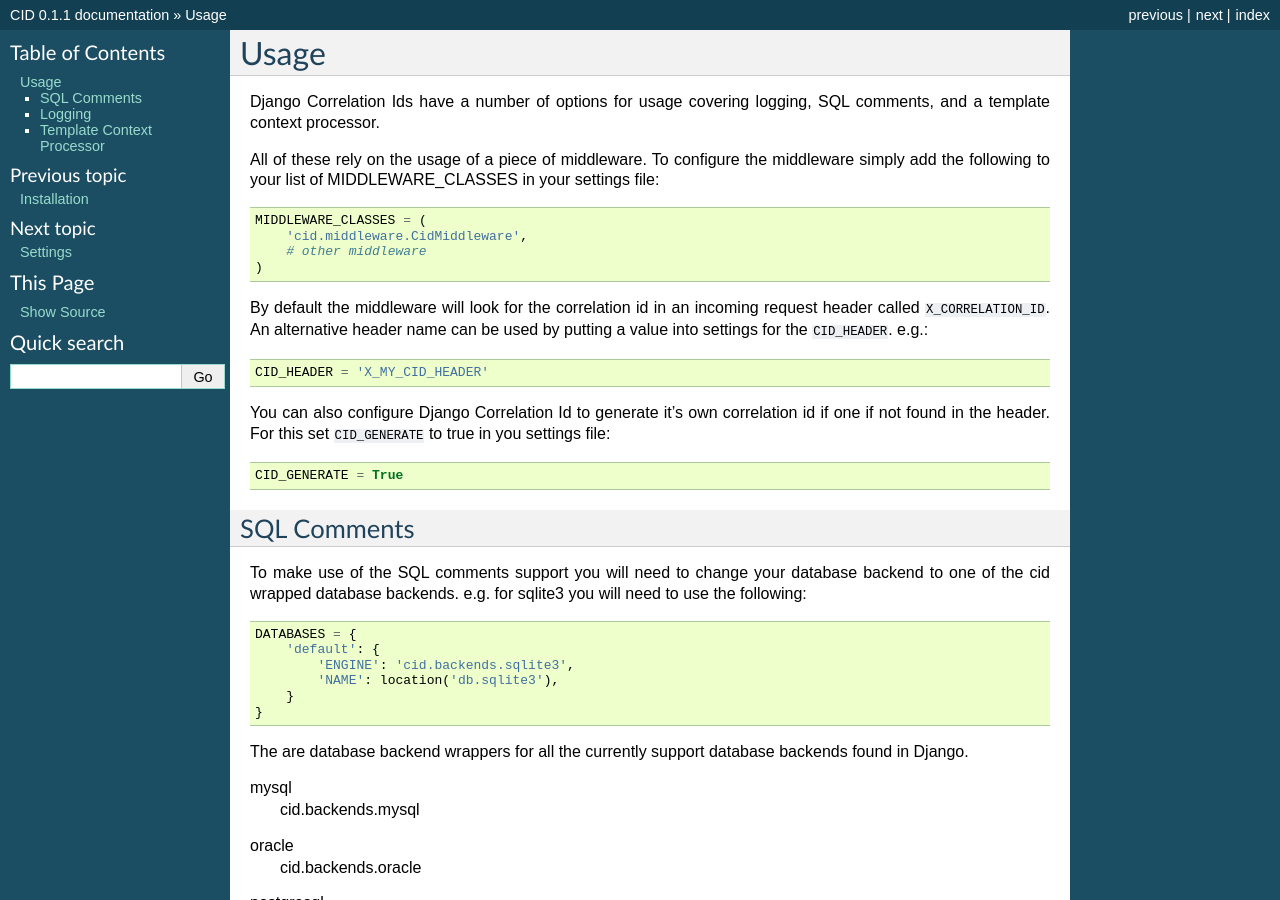
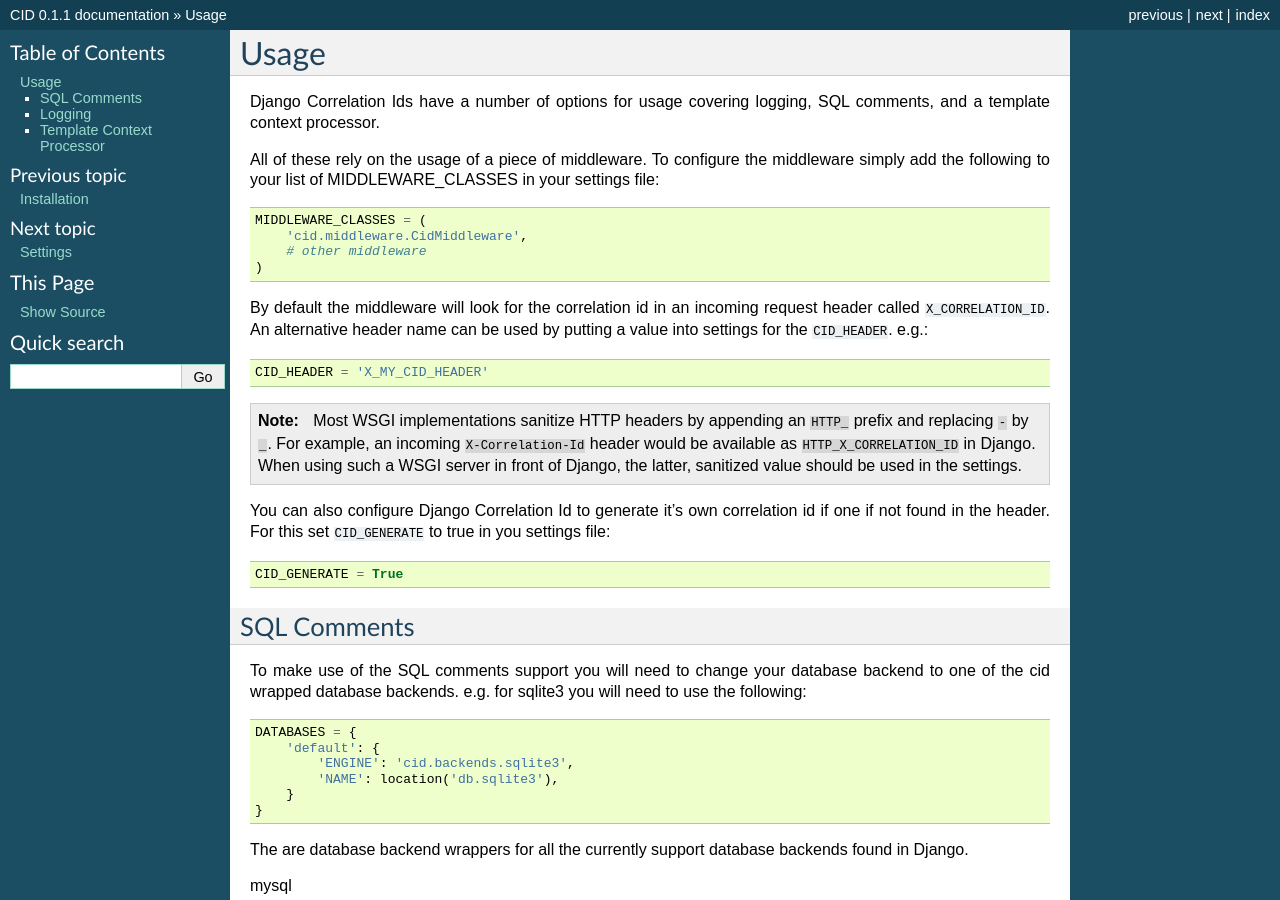
Before and after one commit to Polyconseil/django-cid, a Sphinx documentation site: the page built from docs/usage.rst, in a window 1280 px wide and 900 px high. Built offline with Sphinx 7.4.7, drawn with Linux system fonts in a browser that asks for light colours.

Commit message:
docs: Mention sanitization of HTTP headers.

```diff
--- a/docs/usage.rst
+++ b/docs/usage.rst
@@ -25,6 +25,15 @@ used by putting a value into settings for the ``CID_HEADER``. e.g.:
 .. code-block:: python
 
     CID_HEADER = 'X_MY_CID_HEADER'
+
+.. note::
+
+    Most WSGI implementations sanitize HTTP headers by appending an
+    ``HTTP_`` prefix and replacing ``-`` by ``_``. For example, an
+    incoming ``X-Correlation-Id`` header would be available as
+    ``HTTP_X_CORRELATION_ID`` in Django. When using such a WSGI server
+    in front of Django, the latter, sanitized value should be used in
+    the settings.
 
 You can also configure Django Correlation Id to generate it's own correlation
 id if one if not found in the header. For this set ``CID_GENERATE`` to true in
```
